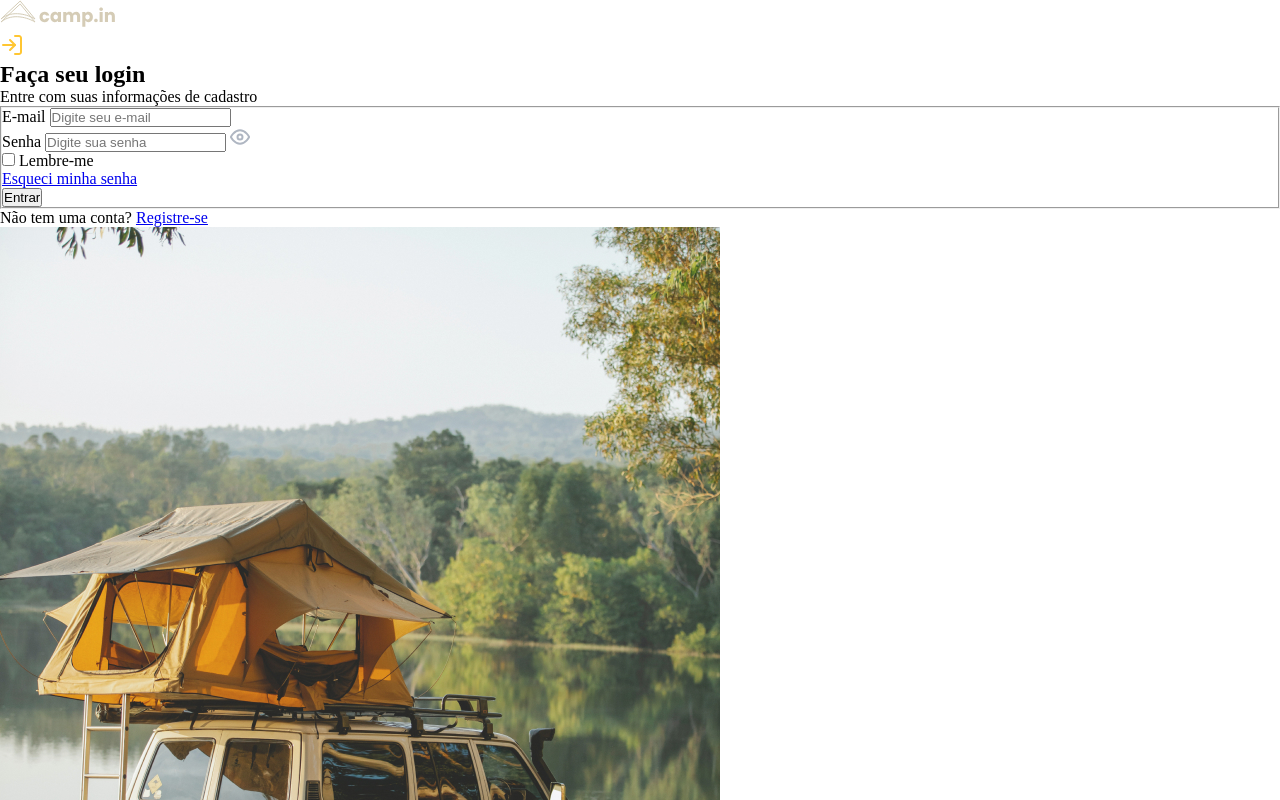
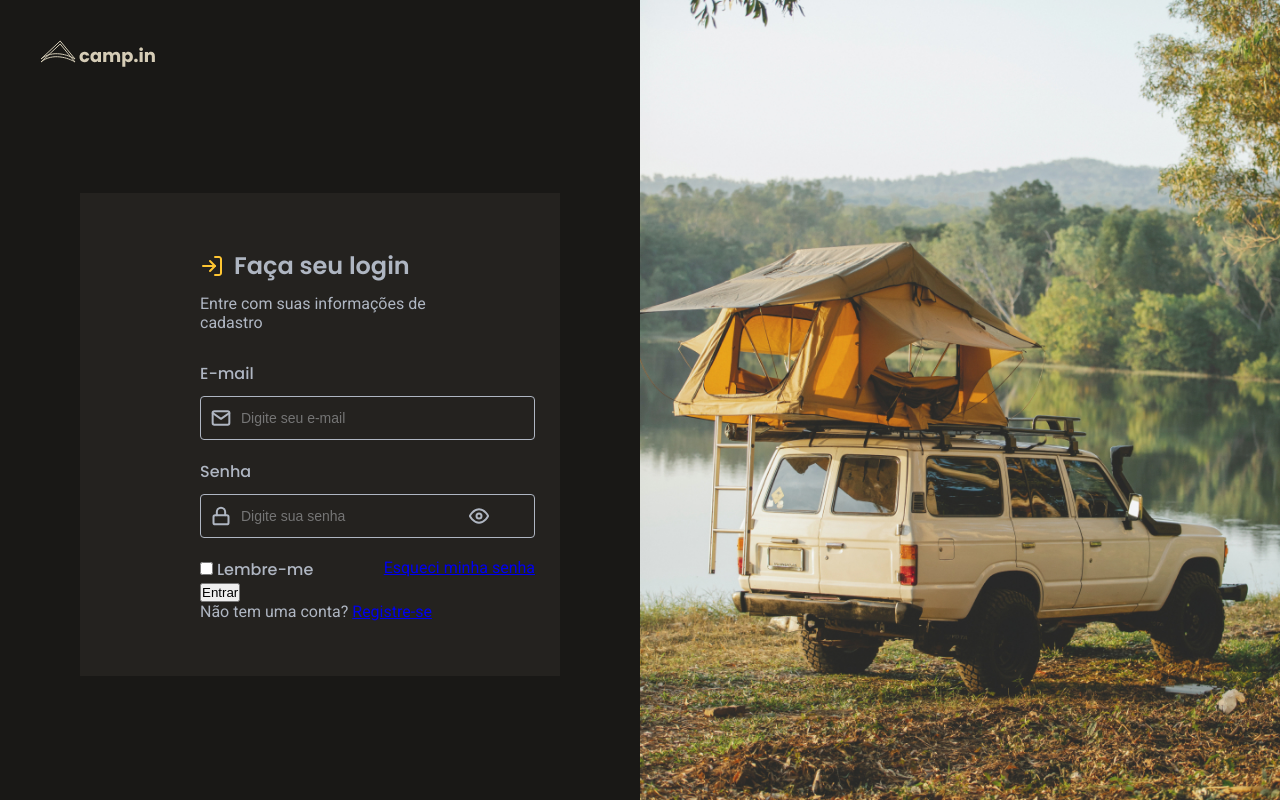
Before and after one commit to ericahanemann/login-form-css, a plain HTML site: page index.html in a window 1280 px wide. Shown: the top 800 px of the page. Drawn offline with Linux system fonts and the light colour scheme.

Commit message:
header, email and password input styles finished

```diff
--- a/index.html
+++ b/index.html
@@ -13,10 +13,10 @@
 </head>
 <body>
     <main>
+        <img id="logo" src="src/images/logo.svg" alt="Logo Camp.in">
+
         <section id="form-content">
             <header>
-                <img id="logo" src="src/images/logo.svg" alt="Logo Camp.in">
-
                 <div id="header-title">
                     <img src="src/images/log-in.svg" alt="Ícone log-in">
                     <h1>Faça seu login</h1>
@@ -28,20 +28,22 @@
             <div id="form">
                 <form id= "login" action="">
                     <fieldset>
-                        <label for="email">
-                            E-mail
-                        </label>
-                        <input id="email" name="email" type="email" placeholder="Digite seu e-mail"> <br>
+                        <div class="inputs">
+                            <label for="email">
+                                E-mail
+                            </label>
+                            <input id="email" name="email" type="email" placeholder="Digite seu e-mail">
+                        </div>
 
-                        <div id="password-input">
+                        <div class="inputs" id="password-input">
                             <label for="password">
                                 Senha
-                            </label>
+                            </label> <br>
                             <input id="password" name="password" type="password" placeholder="Digite sua senha">
                             <img src="src/images/eye.svg" alt="Ícone olho">
                         </div>
 
-                        <div>
+                        <div id="remember-forgot-password">
                             <div id="remember-me-input">
                                 <input type="checkbox" name="remember-me" id="remember-me">
                                 <label for="remember-me">
@@ -63,8 +65,6 @@
         </section>
     </main>
 
-    <aside>
-        <img src="src/images/side-image.jpg" alt="Imagem lateral carro com tenda">
-    </aside>
+    <aside id="side-image"></aside>
 </body>
 </html>
--- a/src/css/style.css
+++ b/src/css/style.css
@@ -0,0 +1,153 @@
+@import url('https://fonts.googleapis.com/css2?family=Poppins:wght@400;500;600&family=Roboto:wght@400;500&display=swap');
+
+:root {
+    --text-base: #afb6c2;
+    --text-title: #d4ccb6;
+    --background: #191816;
+    --form-background: #24221f;
+    --primary-color: #ffc632;
+}
+
+body {
+    display: flex;
+
+    background-color: var(--background);
+    color: var(--text-base);
+    font-family: 'Roboto', sans-serif;
+}
+
+main {
+    width: 50vw;
+    height: 100vh;
+}
+
+main #logo {
+    margin: 40px;
+}
+
+#form-content header {
+    margin-bottom: 30px;
+}
+
+main #form-content {
+    margin: 80px;
+    padding: 55px 120px;
+
+    background-color: var(--form-background);
+}
+
+#form-content header #header-title {
+    display: flex;
+    align-items: center;
+    gap: 10px;
+    margin-bottom: 10px;
+
+    font-weight: 500;
+    font-size: 16px;
+    line-height: 24px;
+}
+
+#form-content header #header-title h1 {
+    font-weight: 600;
+    font-size: 24px;
+    line-height: 36px;
+    font-family: 'Poppins', sans-serif;
+}
+
+#form-content header #header-title img {
+    height: 24px;
+    width: 24px;
+}
+
+#form #login fieldset {
+    border: none;
+}
+
+#form #login label {
+    font-family: 'Poppins';
+    font-weight: 500;
+    font-size: 16px;
+    line-height: 24px;
+}
+
+#form #login #email, #form #login #password {
+    width: 335px;
+    height: 44px;
+    padding: 14px 40px;
+    margin-bottom: 20px;
+    margin-top: 10px;
+
+    background-color: var(--form-background);
+    color: var(--text-base);
+    font-weight: 400;
+    font-size: 14px;
+    line-height: 16px;
+
+    border: 1px solid var(--text-base);
+    border-radius: 4px;
+    outline: none;
+}
+
+#form #login #password {
+    background-image: url("../images/lock.svg");
+    background-repeat: no-repeat;
+    background-position-x: 10px;
+    background-position-y: center;
+}
+
+#form #login #email {
+    background-image: url("../images/mail.svg");
+    background-repeat: no-repeat;
+    background-position-x: 10px;
+    background-position-y: center;
+}
+
+#form #login #email:focus {
+    background-image: url("../images/mail-focus.svg");
+    background-repeat: no-repeat;
+    background-position-x: 10px;
+    background-position-y: center;
+
+    border: 1px solid var(--primary-color);
+    box-shadow: 0px 0px 0px 2px var(--primary-color);
+    border-radius: 4px;
+}
+
+#form #login #password:focus {
+    background-image: url("../images/lock-focus.svg");
+    background-repeat: no-repeat;
+    background-position-x: 10px;
+    background-position-y: center;
+
+    border: 1px solid var(--primary-color);
+    box-shadow: 0px 0px 0px 2px var(--primary-color);
+    border-radius: 4px;
+}
+
+#form #login #password-input {
+    position: relative;
+}
+
+#form #login #password-input img {
+    position: absolute;
+    bottom: 32px;
+    right: 46px;
+}
+
+#form #login #password-input img:hover {
+    cursor: pointer;
+}
+
+#form #login #remember-forgot-password {
+    display: flex;
+    justify-content: space-between;
+}
+
+#side-image {
+    width: 50vw;
+    height: 100vh;
+
+    background-image: url("../images/side-image.jpg");
+    background-position: center;
+    background-size: cover;
+}
```
